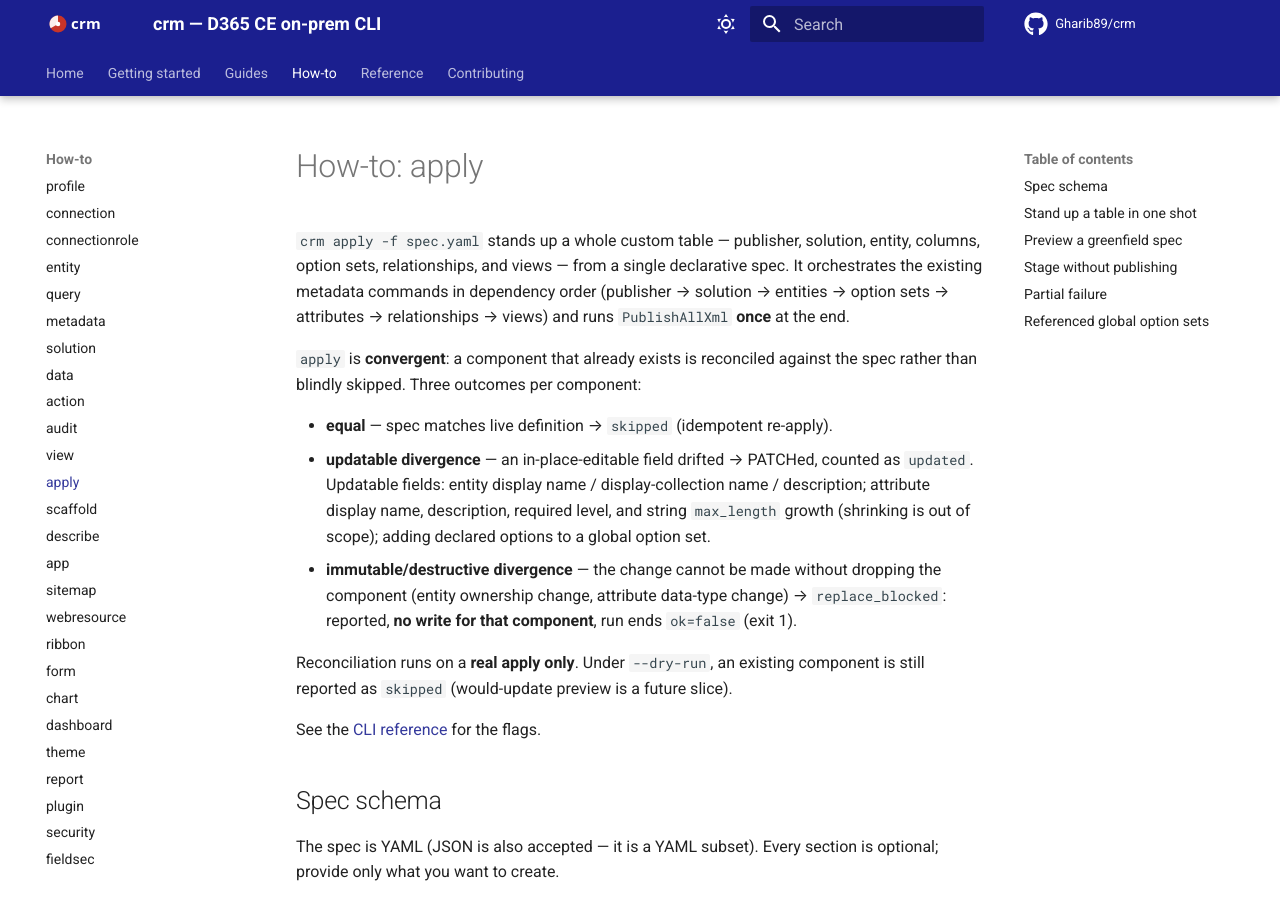
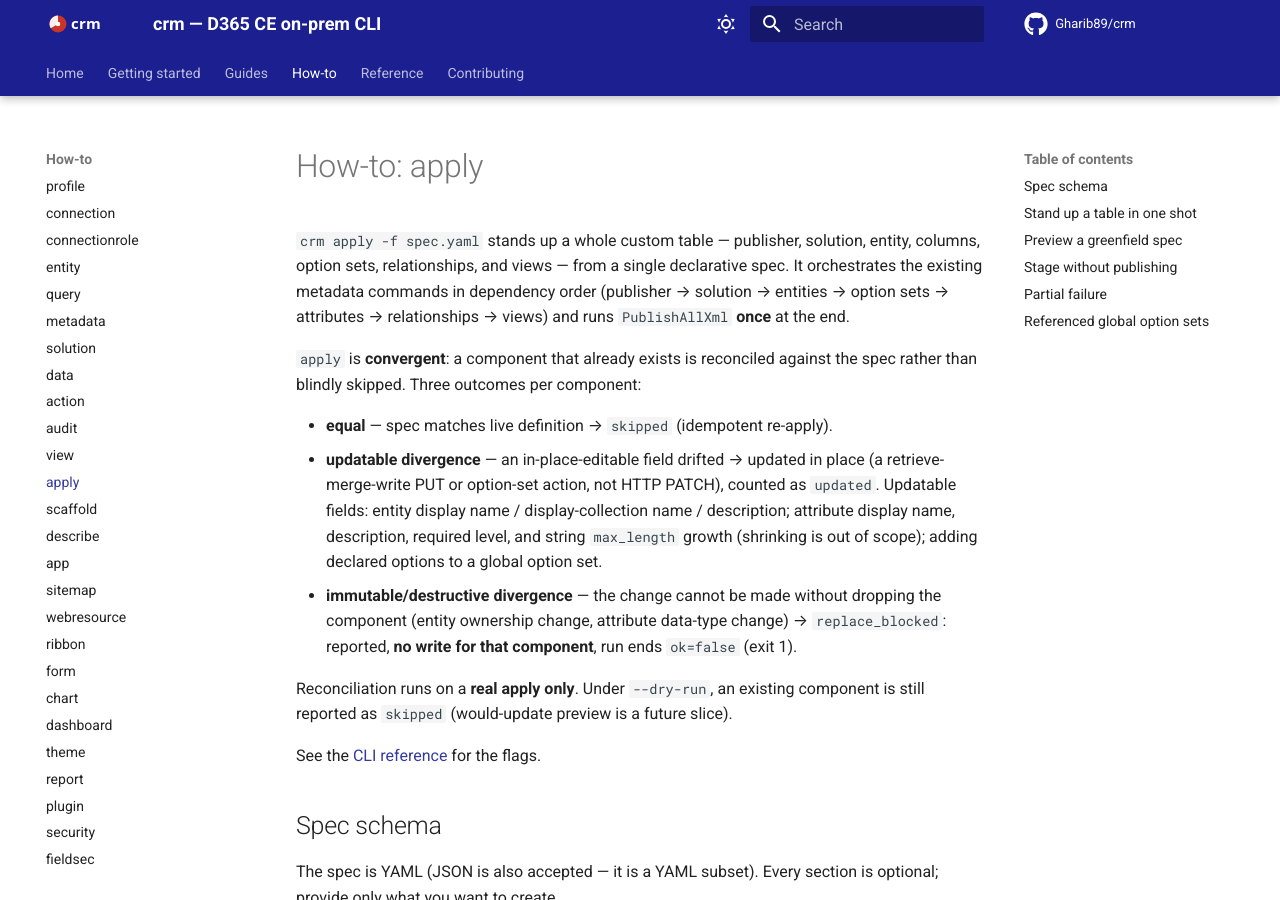
Before and after one commit to Gharib89/crm, an MkDocs documentation site: the page built from docs/how-to/apply.md, in a window 1280 px wide and 900 px high. Built offline with MkDocs 1.6.1 and Material for MkDocs 9.7.7, drawn with Linux system fonts in a browser that asks for light colours; comment, search, counter and statistics services are not loaded.

Commit message:
docs(apply): address Copilot round 1 — "update in place" not "PATCH", utf-8
Metadata updates here are retrieve-merge-write PUTs (and option-set bound
actions), not HTTP PATCH (the Web API has no metadata PATCH). Reword the
convergence docs/comments/help accordingly across README, how-to, ADR 0014,
the shipped skill, the apply command docstring, and core/test comments. Add
explicit encoding="utf-8" to the new CLI tests' write_text calls for
locale-independent behavior on Windows. No behavior change.

Refs #549

Co-Authored-By: Claude Opus 4.8 (1M context) <noreply@anthropic.com>
Claude-Session: https://claude.ai/code/session_01F7TwAMm8TRtUfxHAQ8Xuvs

```diff
--- a/docs/how-to/apply.md
+++ b/docs/how-to/apply.md
@@ -10,8 +10,9 @@ relationships → views) and runs `PublishAllXml` **once** at the end.
 the spec rather than blindly skipped. Three outcomes per component:
 
 - **equal** — spec matches live definition → `skipped` (idempotent re-apply).
-- **updatable divergence** — an in-place-editable field drifted → PATCHed,
-  counted as `updated`. Updatable fields: entity display name / display-collection
+- **updatable divergence** — an in-place-editable field drifted → updated in place
+  (a retrieve-merge-write PUT or option-set action, not HTTP PATCH), counted as
+  `updated`. Updatable fields: entity display name / display-collection
   name / description; attribute display name, description, required level, and
   string `max_length` growth (shrinking is out of scope); adding declared options
   to a global option set.
```
Also changed, not shown: README.md (+1 -1 lines), crm/skills/reference/authoring.md (+3 -3 lines), docs/adr/0014-apply-convergent-desired-state-engine.md (+3 -2 lines), 4 other files.
